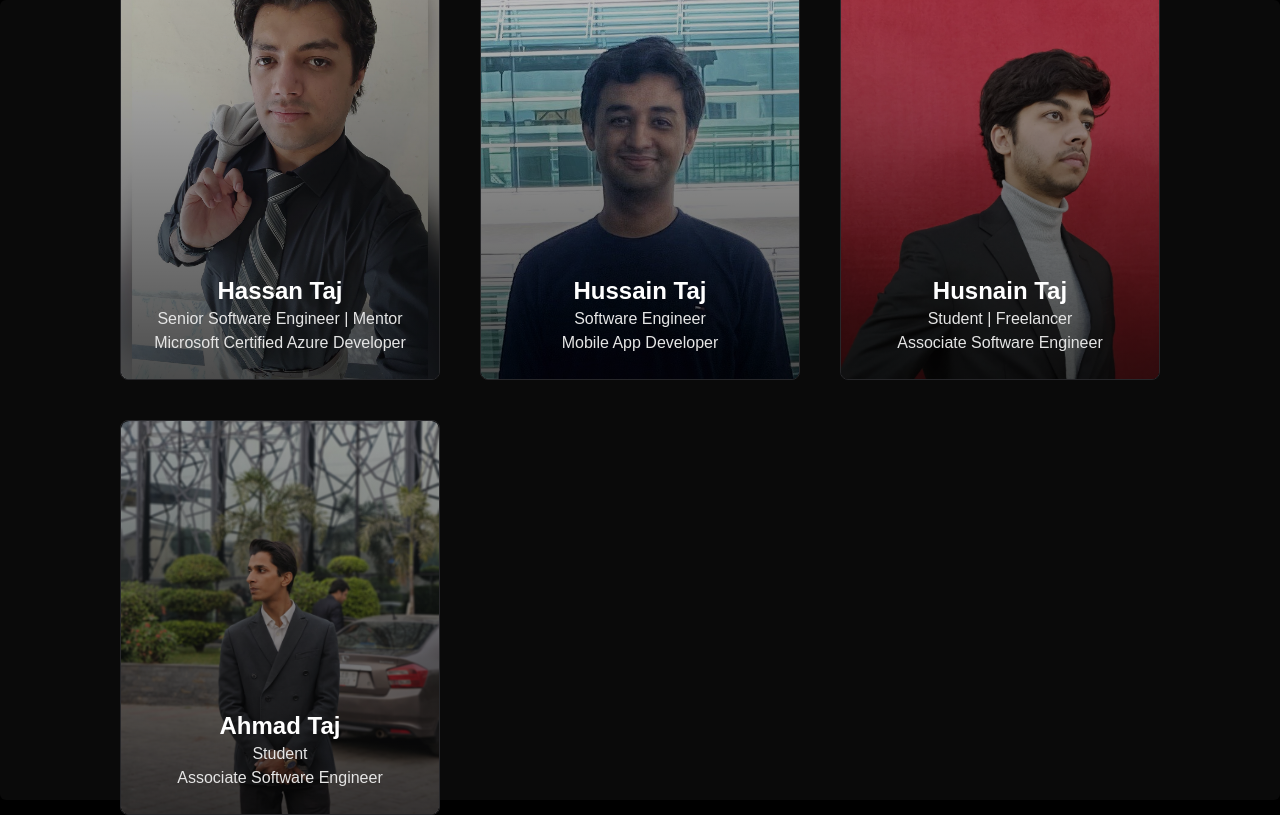
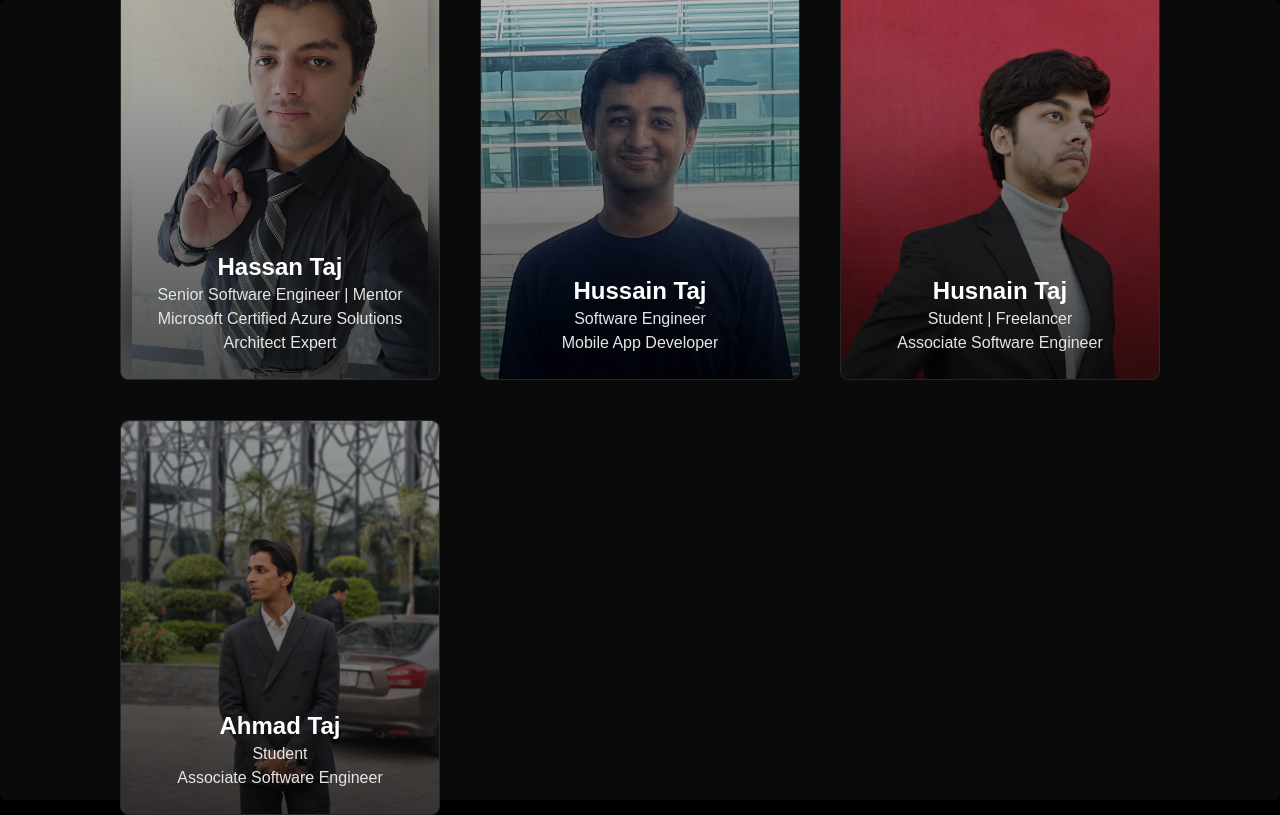
Before and after one commit to HussainTaj-W/taj.contact, a Next.js app: page / in a window 1280 px wide. Built offline with nearby package versions, Linux system fonts and the light colour scheme.

Commit message:
Updated Title

```diff
--- a/src/app/page.tsx
+++ b/src/app/page.tsx
@@ -59,7 +59,7 @@ const links: ProfileLink[] = [
         name: "Hassan Taj",
         titles: [
             "Senior Software Engineer | Mentor",
-            "Microsoft Certified Azure Developer",
+            "Microsoft Certified Azure Solutions Architect Expert",
         ],
         image: "/images/hassan.webp",
         href: "https://hassan.taj.contact/",
```
